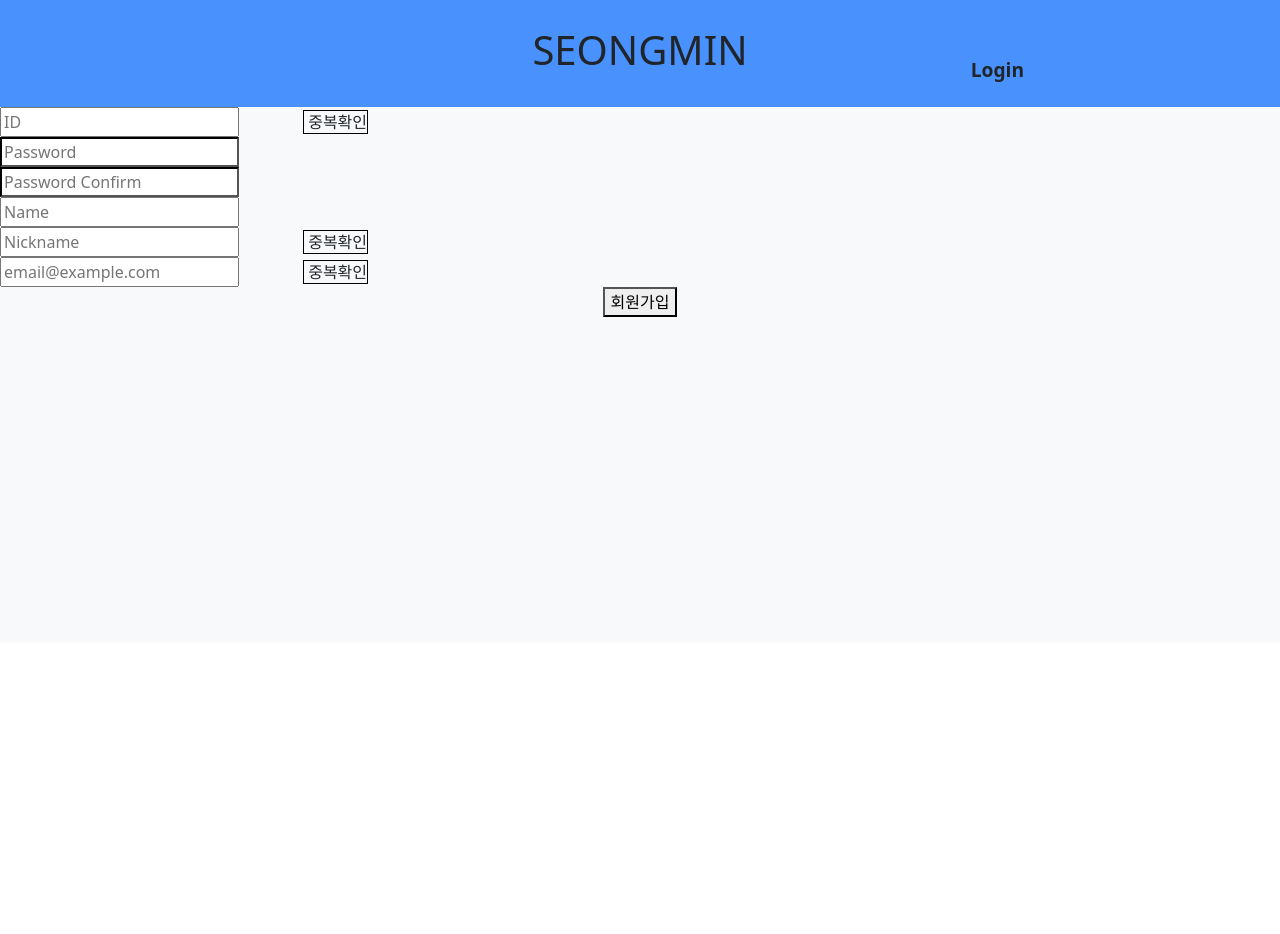
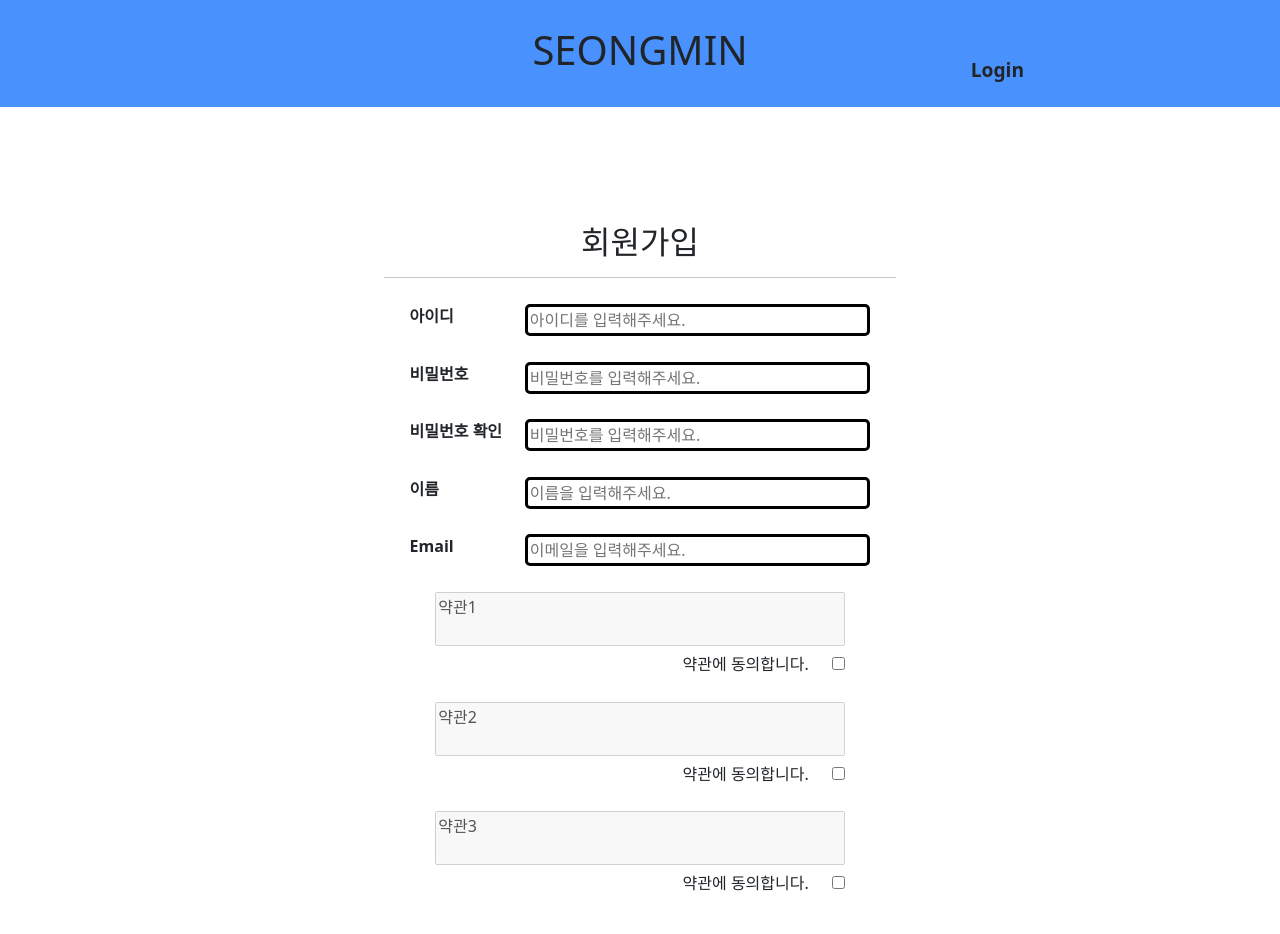
Before and after one commit to osm0517/community-front, a React (Create React App) app: page /user/signup in a window 1280 px wide. Shown: the top 934 px of the page. Before the commit the page ends 800 px from the top, so only its background shows below. Built offline with nearby package versions, Linux system fonts and the light colour scheme.

Commit message:
signup html

```diff
--- a/src/Component/Auth/CSS/Signup.css
+++ b/src/Component/Auth/CSS/Signup.css
@@ -1,52 +1,26 @@
-.signup-button{
+.signup-container .button-div {
+    display: block;
+    text-align: right;
+}
+
+.signup-container .button-div button {
+    width: 40%;
+    margin-right: 10%;
+}
+
+.signup-container .terms-div {
     text-align: center;
 }
 
-.signup-input-div{
-    width: 25vw;
-}
-
-.length-warning{
-    color: red;
-    font-weight: bold;
-    display: none;
-}
-
-.signup-auth-div{
-    display: none;
-}
-
-.signup-overlap-button{
-    border: 1px solid black;
-    width: max-content;
-    text-align: center;
-    margin-left: 5%;
-
-}
-
-.signup-exist-div{
-    flex-direction: row;
+.terms-div div{
     margin-bottom: 5%;
 }
 
-.signup-exist-div p {
-    color: red;
-    font-weight: bold;
-    margin-right: 3%;
+.terms-div div div{
+    text-align: right;
+    margin-right: 10%;
 }
 
-.signup-exist-div span {
-    border: 1px solid black;
+.terms-div div div label{
+    margin-right: 5%;
 }
-
-.userId{
-    display: none;
-}
-
-.nickname{
-    display: none;
-}
-
-.email{
-    display: none;
-}
--- a/src/Component/Auth/JS/Signup.js
+++ b/src/Component/Auth/JS/Signup.js
@@ -3,7 +3,6 @@ import { Redirect, Route } from "react-router-dom";
 import Modal from 'react-modal';
 import $ from 'jquery';
 
-import '../CSS/Login.css';
 import '../CSS/Signup.css';
 
 
@@ -255,8 +254,78 @@ function Signup() {
     //서버와 통신하기 위한 ajax
 
     return (
-        <div className="login-div bg-light">
-            <form onSubmit={signupSubmitHandle}>
+        <div className="login-container signup-container">
+            <div className="home-title">
+                <h2>
+                    회원가입
+                </h2>
+            </div>
+            <hr/>
+            <div className="input-div">
+                <label>
+                    아이디
+                </label>
+                <input type="text" placeholder="아이디를 입력해주세요."/>
+            </div>
+            <div className="input-div">
+                <label>
+                    비밀번호
+                </label>
+                <input type="text" placeholder="비밀번호를 입력해주세요."/>
+            </div>
+            <div className="input-div">
+                <label>
+                    비밀번호 확인
+                </label>
+                <input type="text" placeholder="비밀번호를 입력해주세요."/>
+            </div>
+            <div className="input-div">
+                <label>
+                    이름
+                </label>
+                <input type="text" placeholder="이름을 입력해주세요."/>
+            </div>
+            <div className="input-div">
+                <label>
+                    Email
+                </label>
+                <input type="text" placeholder="이메일을 입력해주세요."/>
+            </div>
+            <div className="terms-div">
+                <div>
+                    <textarea disabled>
+                        약관1
+                    </textarea>
+                    <div>
+                        <label> 약관에 동의합니다. </label>
+                        <input type="checkbox" />
+                    </div>
+                </div>
+                <div>
+                    <textarea disabled>
+                        약관2
+                    </textarea>
+                    <div>
+                        <label> 약관에 동의합니다. </label>
+                        <input type="checkbox" />
+                    </div>
+                </div>
+                <div>
+                    <textarea disabled>
+                        약관3
+                    </textarea>
+                    <div>
+                        <label> 약관에 동의합니다. </label>
+                        <input type="checkbox" />
+                    </div>
+                </div>
+            </div>
+            <div className="button-div">
+                <button className="btn btn-primary">
+                    회원가입
+                </button>
+            </div>
+            {/* <form onSubmit={signupSubmitHandle}>
                 <input className='login-input' placeholder="ID"
                 onChange={(e) => stateHandler('idChange', e.target.value)}></input>
                 <span className="signup-overlap-button"
@@ -306,7 +375,7 @@ function Signup() {
                 </div>
 
                 <div className='signup-button' ><button type="submit"> 회원가입 </button></div>
-            </form>
+            </form> */}
         </div>
     )
 }
```
